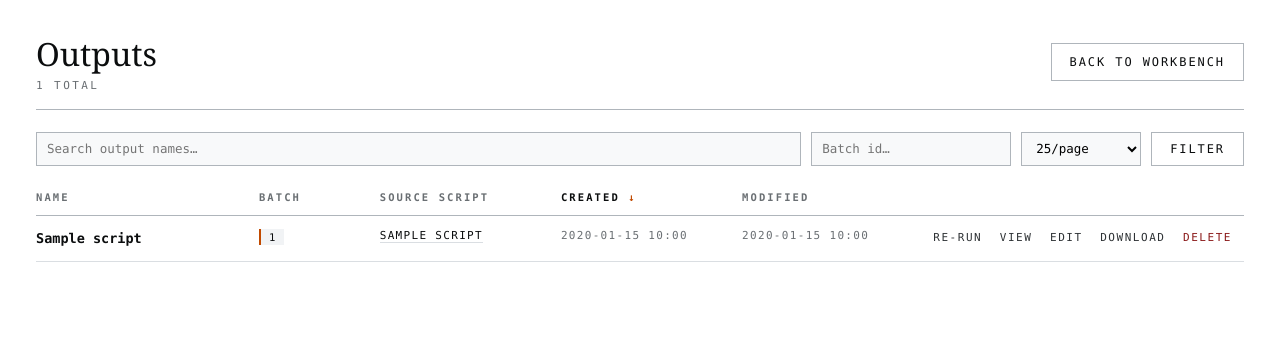
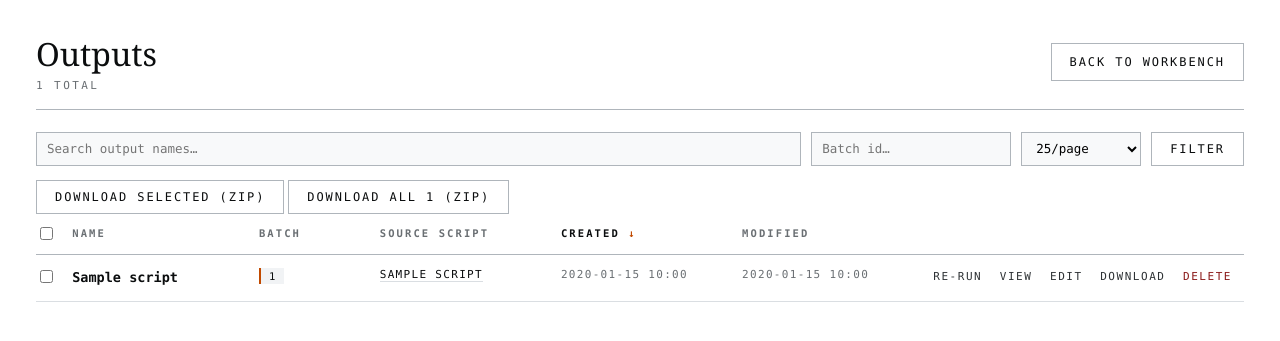
Before and after one commit to dasiimwe/scripter, a Flask app: page /outputs in a window 1280 px wide. Shown: the part 48-389 px from the top of the page. Run offline with Flask 3, Linux system fonts and the light colour scheme; a user stored in the database is signed in; tables that the repository leaves empty hold one stand-in row (values such as "Sample post"); some libraries are stand-ins or nearby versions; some web fonts are replaced.

Commit message:
Add bulk download functionality for outputs with zip support

```diff
--- a/app.py
+++ b/app.py
@@ -22,6 +22,7 @@ import difflib
 import re
 import csv as _csv
 import io
+import zipfile
 # from flask_wtf.csrf import CSRFProtect
 
 # Create instance directory if it doesn't exist
@@ -638,6 +639,31 @@ def _text_download(body, filename, mime='text/plain'):
     resp = make_response(body)
     resp.headers['Content-Type'] = f'{mime}; charset=utf-8'
     resp.headers['Content-Disposition'] = f'attachment; filename="{filename}"'
+    return resp
+
+# Upper bound on how many outputs we'll bundle into a single in-memory zip,
+# to avoid a runaway request ballooning memory.
+MAX_ZIP_OUTPUTS = 2000
+
+def _zip_download(outputs, zip_name):
+    """Bundle GeneratedScript rows into a .zip, one .txt per output.
+
+    Filenames reuse the single-download scheme (`_safe_filename` + `.txt`);
+    duplicates get a numeric suffix so the archive never collides.
+    """
+    buf = io.BytesIO()
+    seen = {}
+    with zipfile.ZipFile(buf, 'w', zipfile.ZIP_DEFLATED) as zf:
+        for out in outputs:
+            base = _safe_filename(out.name, f'output_{out.id}')
+            n = seen.get(base, 0) + 1
+            seen[base] = n
+            fname = f'{base}.txt' if n == 1 else f'{base}_{n}.txt'
+            zf.writestr(fname, out.generated_content or '')
+    buf.seek(0)
+    resp = make_response(buf.getvalue())
+    resp.headers['Content-Type'] = 'application/zip'
+    resp.headers['Content-Disposition'] = f'attachment; filename="{zip_name}"'
     return resp
 
 # ---------------------------------------------------------------------------
@@ -3048,6 +3074,23 @@ def wb_bulk_generate(script_id):
     flash('No scripts were generated.')
     return redirect(url_for('workbench', script_id=script_id, tab='run', mode='bulk'))
 
+def _filtered_outputs_query(search, batch, script_id):
+    """Ownership- and filter-scoped query over GeneratedScript.
+
+    Single source of truth shared by the outputs list and the zip download,
+    so the two can never disagree about which rows a viewer may see.
+    """
+    q = GeneratedScript.query
+    if not _viewer_sees_all():
+        q = q.filter(GeneratedScript.user_id == current_user.id)
+    if search:
+        q = q.filter(GeneratedScript.name.ilike(f'%{search}%'))
+    if batch:
+        q = q.filter(GeneratedScript.batch_id == batch)
+    if script_id:
+        q = q.filter(GeneratedScript.original_script_id == script_id)
+    return q
+
 @app.route('/outputs')
 @maybe_login_required
 def outputs_list():
@@ -3059,16 +3102,7 @@ def outputs_list():
     batch      = (request.args.get('batch') or '').strip()
     script_id  = request.args.get('script_id', type=int)
 
-    q = GeneratedScript.query
-    if not _viewer_sees_all():
-        q = q.filter(GeneratedScript.user_id == current_user.id)
-    if search:
-        pat = f'%{search}%'
-        q = q.filter(GeneratedScript.name.ilike(pat))
-    if batch:
-        q = q.filter(GeneratedScript.batch_id == batch)
-    if script_id:
-        q = q.filter(GeneratedScript.original_script_id == script_id)
+    q = _filtered_outputs_query(search, batch, script_id)
 
     columns = {
         'name':        GeneratedScript.name,
@@ -3086,6 +3120,7 @@ def outputs_list():
         pagination=pagination,
         search=search,
         batch=batch,
+        script_id=script_id,
         per_page=per_page,
         current_sort=sort_by,
         current_order=order,
@@ -3131,6 +3166,41 @@ def outputs_download(output_id):
         return redirect(url_for('outputs_list'))
     safe = _safe_filename(out.name, f'output_{output_id}')
     return _text_download(out.generated_content, f'{safe}.txt')
+
+@app.route('/outputs/download-zip', methods=['GET', 'POST'])
+@maybe_login_required
+def outputs_download_zip():
+    """Bundle multiple outputs into a single .zip.
+
+    Two input modes, both ownership-scoped:
+      * filter mode  — `select_all` set (or any GET): every row matching the
+        current search/batch/script_id filter, across all pages.
+      * id mode      — POST without `select_all`: just the checked `ids`.
+    """
+    src        = request.form if request.method == 'POST' else request.args
+    select_all = src.get('select_all') == '1'
+    search     = (src.get('search') or '').strip()
+    batch      = (src.get('batch') or '').strip()
+    script_id  = src.get('script_id', type=int)
+
+    if request.method == 'GET' or select_all:
+        outputs = _filtered_outputs_query(search, batch, script_id) \
+            .order_by(GeneratedScript.created_at.desc()).all()
+    else:
+        ids = [int(i) for i in src.getlist('ids') if str(i).isdigit()]
+        outputs = _filtered_outputs_query('', '', None) \
+            .filter(GeneratedScript.id.in_(ids)).all() if ids else []
+
+    if not outputs:
+        flash('No outputs selected.')
+        return redirect(url_for('outputs_list', search=search, batch=batch, script_id=script_id))
+    if len(outputs) > MAX_ZIP_OUTPUTS:
+        flash(f'Too many outputs to zip at once ({len(outputs)}). '
+              f'Narrow the filter to {MAX_ZIP_OUTPUTS} or fewer.')
+        return redirect(url_for('outputs_list', search=search, batch=batch, script_id=script_id))
+
+    zip_name = f'batch_{batch}.zip' if batch else 'outputs.zip'
+    return _zip_download(outputs, zip_name)
 
 @app.route('/outputs/<int:output_id>/delete', methods=['POST'])
 @maybe_login_required
--- a/templates/outputs.html
+++ b/templates/outputs.html
@@ -25,6 +25,16 @@
   </form>
 
   {% if outputs %}
+    <form id="zip-form" method="post" action="{{ url_for('outputs_download_zip') }}" class="outputs-bulk">
+      <input type="hidden" name="search" value="{{ search }}">
+      <input type="hidden" name="batch" value="{{ batch }}">
+      <input type="hidden" name="script_id" value="{{ script_id or '' }}">
+      <button type="submit" id="dl-selected" class="btn btn-ghost" disabled>Download selected (zip)</button>
+      <button type="submit" name="select_all" value="1" class="btn btn-ghost">
+        {% if batch %}Download batch (zip){% else %}Download all{% if pagination.total %} {{ pagination.total }}{% endif %} (zip){% endif %}
+      </button>
+    </form>
+
     <table class="outputs">
       {% macro sort_th(key, label, width='auto') -%}
         {% set is_sorted = current_sort == key %}
@@ -37,6 +47,7 @@
         </th>
       {%- endmacro %}
       <thead><tr>
+        <th style="width:3%"><input type="checkbox" id="check-all" title="Select all on this page"></th>
         {{ sort_th('name',        'Name') }}
         {{ sort_th('batch',       'Batch', '10%') }}
         <th style="width:15%">Source script</th>
@@ -47,6 +58,7 @@
       <tbody>
         {% for o in outputs %}
           <tr>
+            <td><input type="checkbox" class="row-check" name="ids" value="{{ o.id }}" form="zip-form"></td>
             <td class="name"><a href="{{ url_for('outputs_view', output_id=o.id) }}">{{ o.name }}</a></td>
             <td>{% if o.batch_id %}<span class="batch">{{ o.batch_id }}</span>{% else %}—{% endif %}</td>
             <td class="meta">
@@ -94,4 +106,23 @@
     <div class="outputs-empty">No outputs match. Generate one from a script's Run tab.</div>
   {% endif %}
 </div>
+
+<script>
+(function () {
+  var all  = document.getElementById('check-all');
+  var rows = Array.prototype.slice.call(document.querySelectorAll('.row-check'));
+  var dl   = document.getElementById('dl-selected');
+  function sync() {
+    var any = rows.some(function (c) { return c.checked; });
+    if (dl)  dl.disabled  = !any;
+    if (all) all.checked  = rows.length > 0 && rows.every(function (c) { return c.checked; });
+  }
+  if (all) all.addEventListener('change', function () {
+    rows.forEach(function (c) { c.checked = all.checked; });
+    sync();
+  });
+  rows.forEach(function (c) { c.addEventListener('change', sync); });
+  sync();
+})();
+</script>
 {% endblock %}
```
